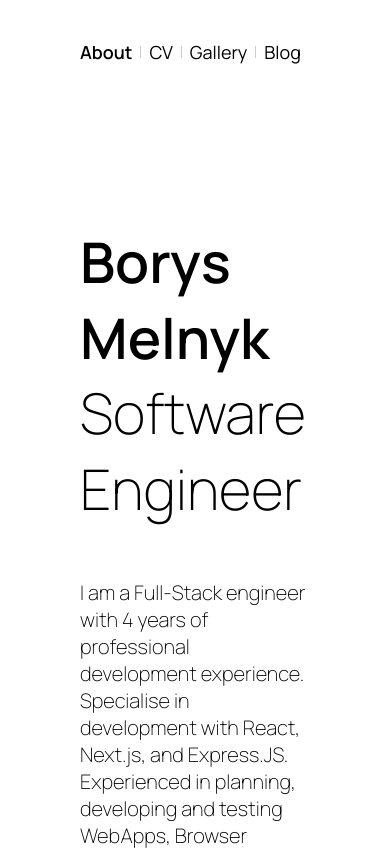
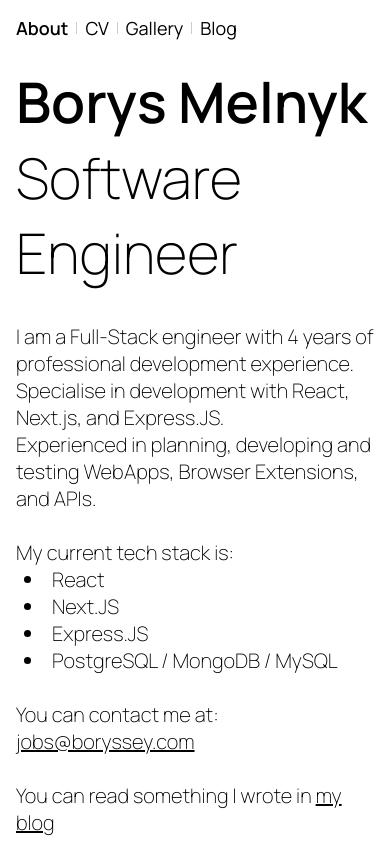
Before and after one commit to boryssey/portfolio-web, a Next.js app: page / in a window 390 px wide. Shown: the top 850 px of the page. Built offline with nearby package versions, Linux system fonts and the light colour scheme.

Commit message:
feat: add a bit of responsiveness

```diff
--- a/src/app/cv/page.tsx
+++ b/src/app/cv/page.tsx
@@ -12,7 +12,8 @@ pdfjs.GlobalWorkerOptions.workerSrc = new URL(
 
 const CV = () => {
   const { width, height } = useWindowSize();
-  const pageWidth = Math.min((width || 1920) - 160, 1280 - 160);
+  console.log("🚀 ~ CV ~ width:", width);
+  const pageWidth = Math.min(width - (width < 768 ? 10 : 160), 1280 - 160);
   console.log({ pageWidth, width });
   return (
     <main className={styles.documentContainer}>
--- a/src/app/globals.scss
+++ b/src/app/globals.scss
@@ -33,6 +33,13 @@ body {
   padding: 40px 80px;
   max-width: 1920px;
   margin: 0 auto;
+}
+
+//media max-width 768px
+@media (max-width: 768px) {
+  body {
+	padding: 16px;
+  }
 }
 
 a {
--- a/src/app/page.module.scss
+++ b/src/app/page.module.scss
@@ -28,3 +28,13 @@
     margin-left: 8px;
   }
 }
+
+@media (max-width: 768px) {
+  .main {
+    margin-top: 24px;
+  }
+
+  .description {
+    margin-top: 32px;
+  }
+}
--- a/src/components/ImageGallery.tsx
+++ b/src/components/ImageGallery.tsx
@@ -31,7 +31,6 @@ function NextJsImage({
 }
 
 const ImageGallery = (data: any) => {
-  console.log("🚀 ~ ImageGallery ~ data:", data);
   const { lightboxIndex, selectIndex, renderLightbox } = useLightbox();
 
   const { width } = useWindowSize();
```
Also changed, not shown: src/app/gallery/page.tsx (+0 -9 lines), src/utils/hooks.tsx (+7 -4 lines).
